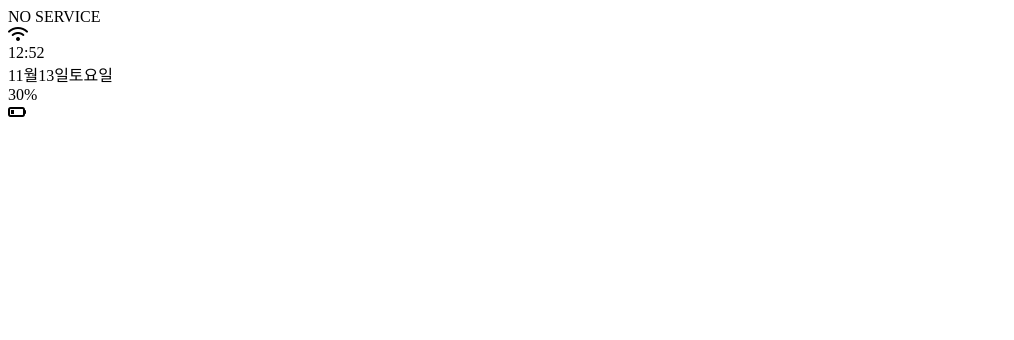
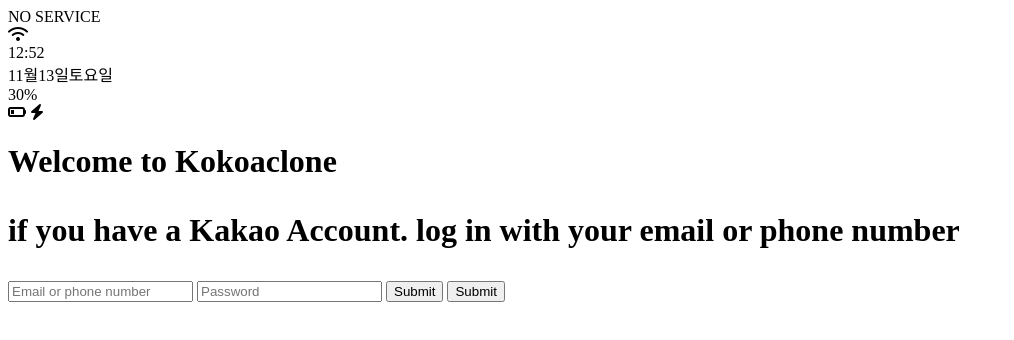
Before and after one commit to wpdlsthd/kokoa-clone-2021, a plain HTML site: page index.html in a window 1280 px wide. Shown: the whole page, without its empty margins (0-1014 px from the left). Drawn offline with Linux system fonts and the light colour scheme.

Commit message:
updateindexhtml

```diff
--- a/index.html
+++ b/index.html
@@ -13,10 +13,23 @@
       <div class="status-bar__columns">11월13일토요일</div>
       <div class="status-bar__columns">30%</div>
       <i class="fas fa-battery-quarter"></i>
+      <i class="fas fa-bolt"></i>
     </div>
+
+    <header class="header-status__columns">
+      <h1 class="header-status__columns">Welcome to Kokoaclone<h1>
+    <p class="header-status__columns">if you have a Kakao Account. log in with your email or phone number</p>
+    </header>
+
+    <form>
+      <input type="text" placeholder="Email or phone number" />
+      <input type="password" placeholder="Password"/>
+      <input type="submit" placeholder="Log in"/>
+      <input type="submit" placeholder="Sign up"/>
+    </form>
+
+    <a href="#"></a>
   </body>
-  <script
-    src="https://kit.fontawesome.com/6478f529f2.js"
-    crossorigin="anonymous">
+  <script src="https://kit.fontawesome.com/6478f529f2.js" crossorigin="anonymous">
   </script>
   </html>
```
